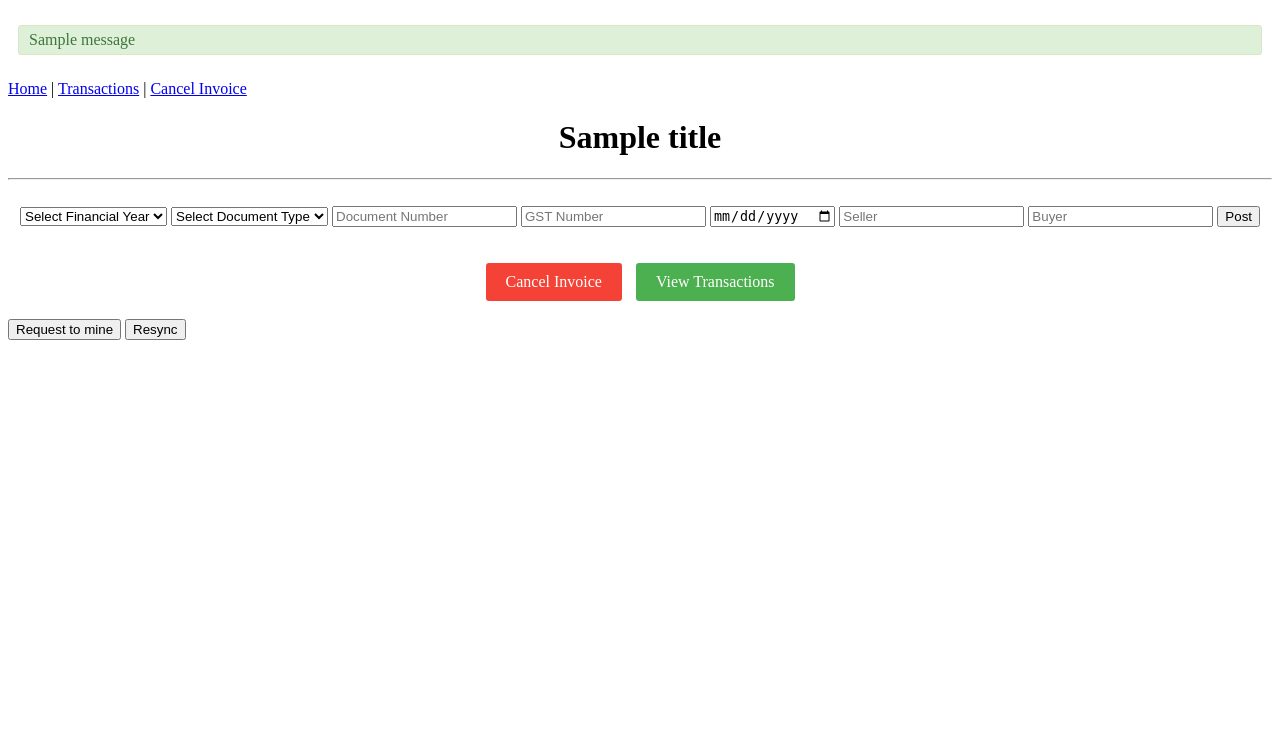
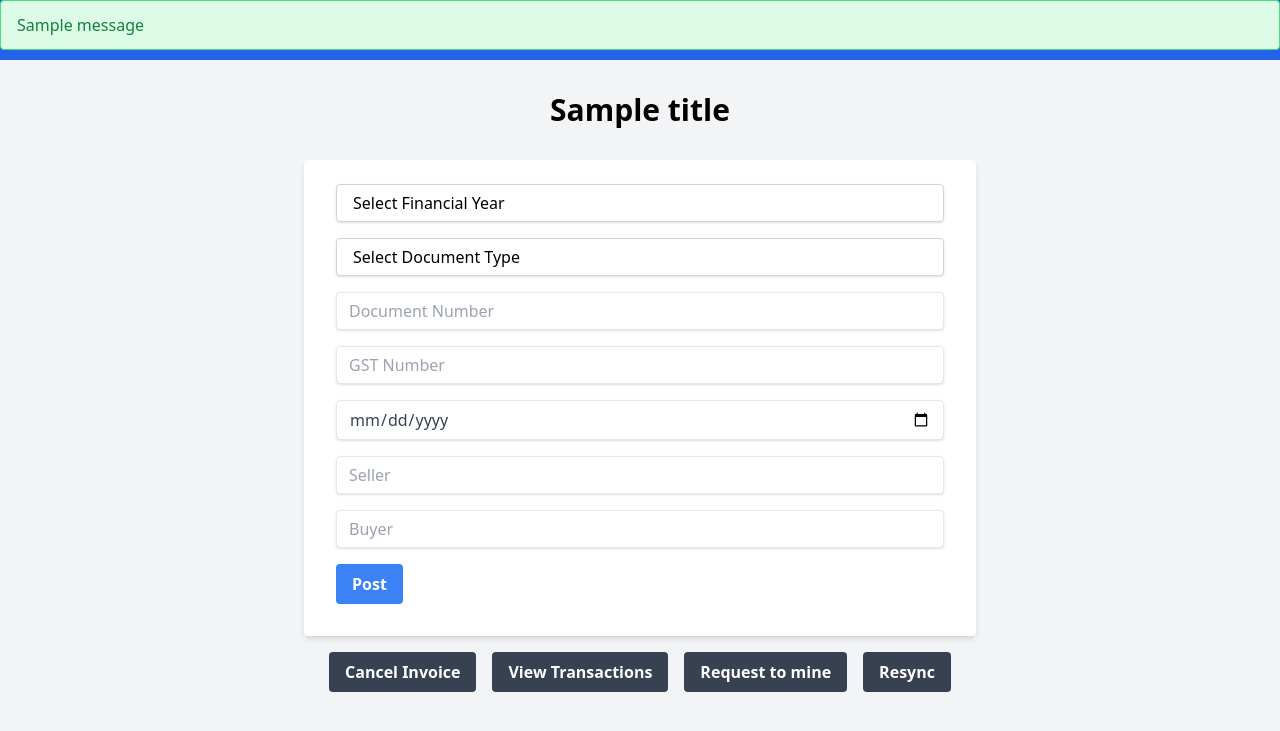
Before and after one commit to mitroh/blockchain-poc, a Flask app: template project blockchain/python_blockchain_app/app/templates/index.html in a window 1280 px wide. Shown: the top 731 px of the page. Run offline with Flask 2, Linux system fonts and the light colour scheme; the template is opened without the code that fills it: most values are stand-ins (such as "Sample title", 1, 10 or a date in 2020); one stand-in notice (Sample message) is shown; some libraries are stand-ins or nearby versions.

Commit message:
sixth_commit

```diff
--- a/project blockchain/python_blockchain_app/app/templates/base.html
+++ b/project blockchain/python_blockchain_app/app/templates/base.html
@@ -1,46 +1,36 @@
-<html>
+<!DOCTYPE html>
+<html lang="en">
 <head>
+    <meta charset="UTF-8">
+    <meta name="viewport" content="width=device-width, initial-scale=1.0">
     <title>{{ title }}</title>
+    <script src="https://cdn.tailwindcss.com"></script>
 </head>
-  <body>
+<body class="bg-gray-100 font-sans">
     {% with messages = get_flashed_messages(with_categories=true) %}
         {% if messages %}
-        <ul class="flashes">
+            <ul class="fixed top-0 left-0 right-0 z-50">
             {% for category, message in messages %}
-          <li class="{{ category }}">{{ message }}</li>
+                <li class="{% if category == 'success' %}bg-green-100 border-green-400 text-green-700{% else %}bg-red-100 border-red-400 text-red-700{% endif %} px-4 py-3 rounded relative border" role="alert">
+                    <span class="block sm:inline">{{ message }}</span>
+                </li>
             {% endfor %}
             </ul>
         {% endif %}
     {% endwith %}
-    <div>
-      <a href="/">Home</a> |
-      <a href="{{ url_for('transactions') }}">Transactions</a> |
-      <a href="{{ url_for('cancel_page') }}">Cancel Invoice</a>
+    <nav class="bg-blue-600 text-white p-4">
+        <div class="container mx-auto flex justify-between items-center">
+            <a href="/" class="text-xl font-bold">Invoice System</a>
+            <div class="space-x-4">
+                <a href="/" class="hover:text-blue-200">Home</a>
+                <a href="{{ url_for('transactions') }}" class="hover:text-blue-200">Transactions</a>
+                <a href="{{ url_for('cancel_page') }}" class="hover:text-blue-200">Cancel Invoice</a>
             </div>
-    <center><h1>{{ title }}</h1></center>
-    <hr>
+        </div>
+    </nav>
+    <div class="container mx-auto mt-8">
+        <h1 class="text-3xl font-bold text-center mb-8">{{ title }}</h1>
         {% block content %}{% endblock %}
-    <style>
-      .flashes {
-          list-style-type: none;
-          padding: 10px;
-          margin: 10px 0;
-      }
-      .flashes li {
-          padding: 5px 10px;
-          margin: 5px 0;
-          border-radius: 3px;
-      }
-      .flashes li.success {
-          background-color: #dff0d8;
-          border: 1px solid #d6e9c6;
-          color: #3c763d;
-      }
-      .flashes li.error {
-          background-color: #f2dede;
-          border: 1px solid #ebccd1;
-          color: #a94442;
-      }
-    </style>
+    </div>
 </body>
 </html>
--- a/project blockchain/python_blockchain_app/app/templates/index.html
+++ b/project blockchain/python_blockchain_app/app/templates/index.html
@@ -1,98 +1,70 @@
 {% extends "base.html" %}
 {% block content %}
-<br>
-<center>
-  <form action="/submit" id="dataform" method="post">
-    <label for="financial_year"></label>
-    <select name="financial_year" id="financial_year" required>
+<div class="max-w-2xl mx-auto">
+    <!-- ... (previous form code remains unchanged) ... -->
+     <form action="/submit" id="dataform" method="post" class="bg-white shadow-md rounded px-8 pt-6 pb-8 mb-4">
+        <div class="mb-4">
+            <select name="financial_year" id="financial_year" required class="block appearance-none w-full bg-white border border-gray-300 hover:border-gray-400 px-4 py-2 pr-8 rounded shadow leading-tight focus:outline-none focus:shadow-outline">
                 <option value="">Select Financial Year</option>
                 {% for year in range(2021, datetime.datetime.now().year + 2) %}
                 <option value="{{ year }}-{{ year + 1 }}">{{ year }}-{{ year + 1 }}</option>
                 {% endfor %}
             </select>
-    <label for="document_type"></label>
-    <select name="document_type" id="document_type" required>
+        </div>
+        <div class="mb-4">
+            <select name="document_type" id="document_type" required class="block appearance-none w-full bg-white border border-gray-300 hover:border-gray-400 px-4 py-2 pr-8 rounded shadow leading-tight focus:outline-none focus:shadow-outline">
                 <option value="">Select Document Type</option>
                 <option value="INV">Invoice</option>
                 <option value="CRN">Credit Note</option>
                 <option value="DBN">Debit Note</option>
             </select>
-    <input type="number" name="document_number" placeholder="Document Number">
-    <input type="number" name="gst_no" placeholder="GST Number">
-    <input type="date" name="document_date" placeholder="Document Date">
-    <input type="text" name="seller" placeholder="Seller">
-    <input type="text" name="buyer" placeholder="Buyer">
-    <input type="submit" value="Post">
+        </div>
+        <div class="mb-4">
+            <input type="number" name="document_number" placeholder="Document Number" class="shadow appearance-none border rounded w-full py-2 px-3 text-gray-700 leading-tight focus:outline-none focus:shadow-outline">
+        </div>
+        <div class="mb-4">
+            <input type="number" name="gst_no" placeholder="GST Number" class="shadow appearance-none border rounded w-full py-2 px-3 text-gray-700 leading-tight focus:outline-none focus:shadow-outline">
+        </div>
+        <div class="mb-4">
+            <input type="date" name="document_date" placeholder="Document Date" class="shadow appearance-none border rounded w-full py-2 px-3 text-gray-700 leading-tight focus:outline-none focus:shadow-outline">
+        </div>
+        <div class="mb-4">
+            <input type="text" name="seller" placeholder="Seller" class="shadow appearance-none border rounded w-full py-2 px-3 text-gray-700 leading-tight focus:outline-none focus:shadow-outline">
+        </div>
+        <div class="mb-4">
+            <input type="text" name="buyer" placeholder="Buyer" class="shadow appearance-none border rounded w-full py-2 px-3 text-gray-700 leading-tight focus:outline-none focus:shadow-outline">
+        </div>
+        <div class="flex items-center justify-between">
+            <input type="submit" value="Post" class="bg-blue-500 hover:bg-blue-600 text-white font-bold py-2 px-4 rounded focus:outline-none focus:shadow-outline">
+        </div>
     </form>
+
     {% with messages = get_flashed_messages(with_categories=true) %}
     {% if messages %}
     {% for category, message in messages %}
     {% if category == 'success' and 'Generated IRN:' in message %}
-  <div class="irn-display">
-    <h3>Transaction Successful!</h3>
+    <div class="bg-green-100 border-l-4 border-green-500 text-green-700 p-4 mb-4" role="alert">
+        <p class="font-bold">Transaction Successful!</p>
         <p>{{ message }}</p>
     </div>
     {% endif %}
     {% endfor %}
     {% endif %}
     {% endwith %}
-  <a href="{{ url_for('cancel_page') }}" class="cancel-btn">Cancel Invoice</a>
-  <a href="{{ url_for('transactions') }}" class="transactions-btn">View Transactions</a>
 
-</center>
-<br>
-<a href="{{node_address}}/mine" target="_blank"><button>Request to mine</button></a>
-<button onclick="resync()">Resync</button>
-
-<style>
-  .irn-display {
-    background-color: #d4edda;
-    border: 1px solid #c3e6cb;
-    border-radius: 5px;
-    padding: 15px;
-    margin: 20px auto;
-    max-width: 600px;
-    text-align: center;
-    box-shadow: 0 2px 4px rgba(0, 0, 0, 0.1);
-  }
-  .irn-display h3 {
-    color: #155724;
-    margin-bottom: 10px;
-  }
-  .irn-display p {
-    color: #1e7e34;
-    font-family: monospace;
-    font-size: 14px;
-    word-break: break-all;
-  }
-  .cancel-btn, .transactions-btn {
-    display: inline-block;
-    padding: 10px 20px;
-    color: white;
-    text-decoration: none;
-    border-radius: 3px;
-    margin-top: 20px;
-  }
-  .cancel-btn {
-    background-color: #f44336;
-  }
-  .transactions-btn {
-    background-color: #4CAF50;
-    margin-left: 10px;
-  }
-</style>
+    <div class="flex justify-center space-x-4 mb-4">
+        <a href="{{ url_for('cancel_page') }}" class="bg-gray-700 hover:bg-gray-800 text-white font-semibold py-2 px-4 rounded transition duration-300 ease-in-out">Cancel Invoice</a>
+        <a href="{{ url_for('transactions') }}" class="bg-gray-700 hover:bg-gray-800 text-white font-semibold py-2 px-4 rounded transition duration-300 ease-in-out">View Transactions</a>
+        <a href="{{node_address}}/mine" target="_blank" class="bg-gray-700 hover:bg-gray-800 text-white font-semibold py-2 px-4 rounded transition duration-300 ease-in-out">Request to mine</a>
+        <button onclick="resync()" class="bg-gray-700 hover:bg-gray-800 text-white font-semibold py-2 px-4 rounded transition duration-300 ease-in-out">Resync</button>
+    </div>
+</div>
 
 <script>
-  function timestampToString(epoch_time) {
-    const date = new Date(epoch_time * 1000);
-    return date.toLocaleTimeString([], { hour: '2-digit', minute: '2-digit' });
-  }
-
     function resync() {
         fetch('/resync', { method: 'POST' })
             .then(response => response.json())
             .then(data => {
-        // Redirect to transactions page after resync
                 window.location.href = '/transactions';
             })
             .catch(error => console.error('Error:', error));
--- a/project blockchain/python_blockchain_app/node_server.py
+++ b/project blockchain/python_blockchain_app/node_server.py
@@ -10,7 +10,7 @@ import hashlib
 
 from flask import Flask, request, jsonify, Response
 import requests
-
+NODE_ID = os.environ.get('NODE_ID', '1')
 
 class Block:
     def __init__(self, index, transactions, timestamp, previous_hash, nonce=0):
@@ -19,6 +19,7 @@ class Block:
         self.timestamp = timestamp
         self.previous_hash = previous_hash
         self.nonce = nonce
+        self.node_id = NODE_ID
         self.hash = self.compute_hash()
 
     def compute_hash(self):
@@ -113,6 +114,7 @@ class Blockchain:
         consensus()  # Ensure we have the most up-to-date chain
         self.update_unique_checker()  # Update the unique checker with all transactions in the chain
         transaction['status'] = 'Active'
+        transaction['node_id'] = NODE_ID  # Add the node_id to the transaction
         success, message = self.unique_checker.check_unique(transaction)
         if not success:
             return message, 400, None
@@ -276,6 +278,7 @@ def create_chain_from_dump(chain_dump):
                       block_data["previous_hash"],
                       block_data["nonce"])
         proof = block_data['hash']
+        block.node_id = block_data.get('node_id', NODE_ID)  # Add this line
         generated_blockchain.add_block(block, proof)
         # # Update UniqueChecker
         for tx in block_data["transactions"]:
@@ -294,6 +297,7 @@ def get_chain():
             'timestamp': block.timestamp,
             'previous_hash': block.previous_hash,
             'hash': block.hash,
+            'node_id': block.node_id,  # Add this line to include the node ID
             'nonce': block.nonce
         }
         for transaction in block_dict['transactions']:
@@ -429,7 +433,7 @@ def verify_and_add_block():
                   block_data["timestamp"],
                   block_data["previous_hash"],
                   block_data["nonce"])
-
+    block.node_id = block_data.get('node_id', NODE_ID)  # Add this line
     proof = block_data['hash']
     try:
         blockchain.add_block(block, proof)
```
Also changed, not shown: project blockchain/python_blockchain_app/app/templates/cancel.html (+17 -45 lines), project blockchain/python_blockchain_app/app/templates/transactions.html (+29 -66 lines). Lines whose indentation alone changed are shown as unchanged.
